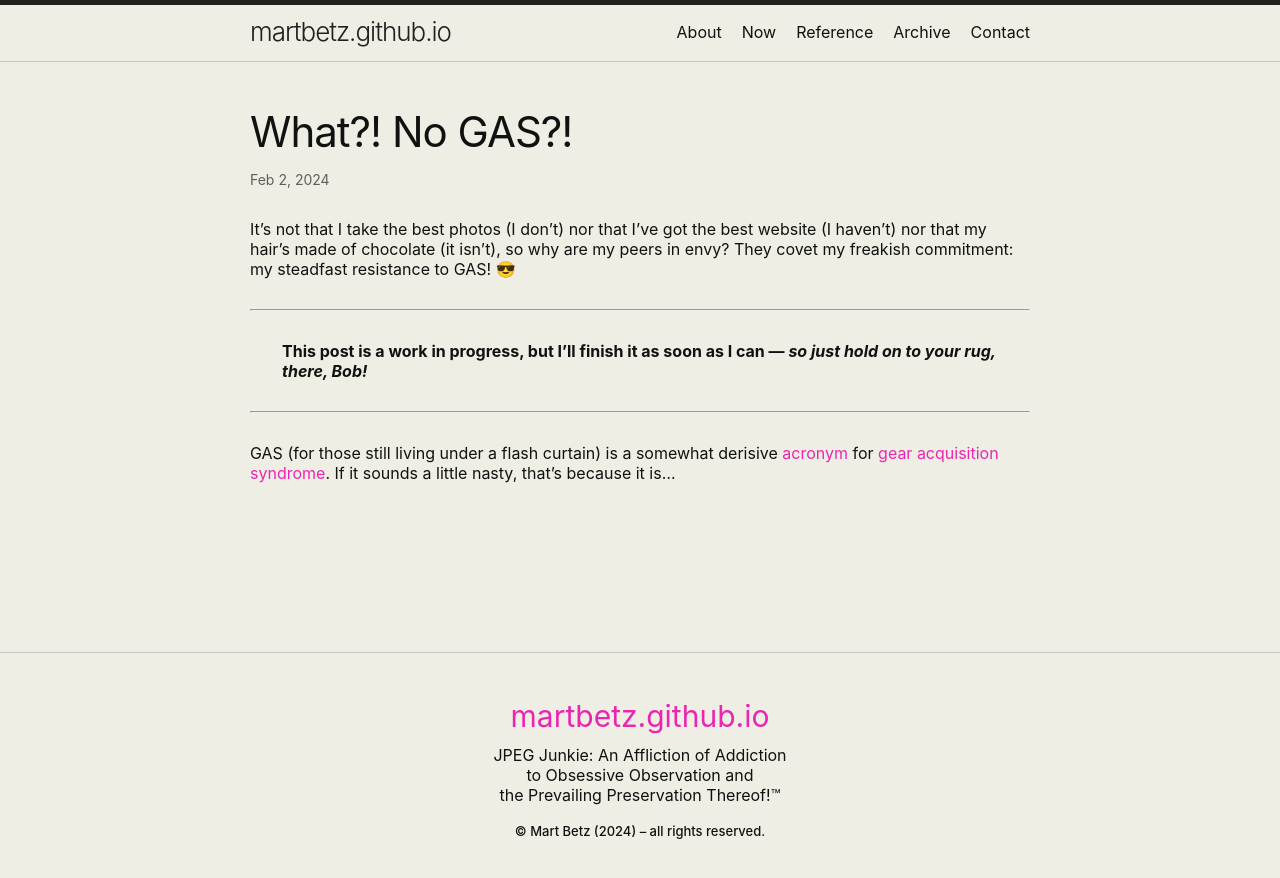
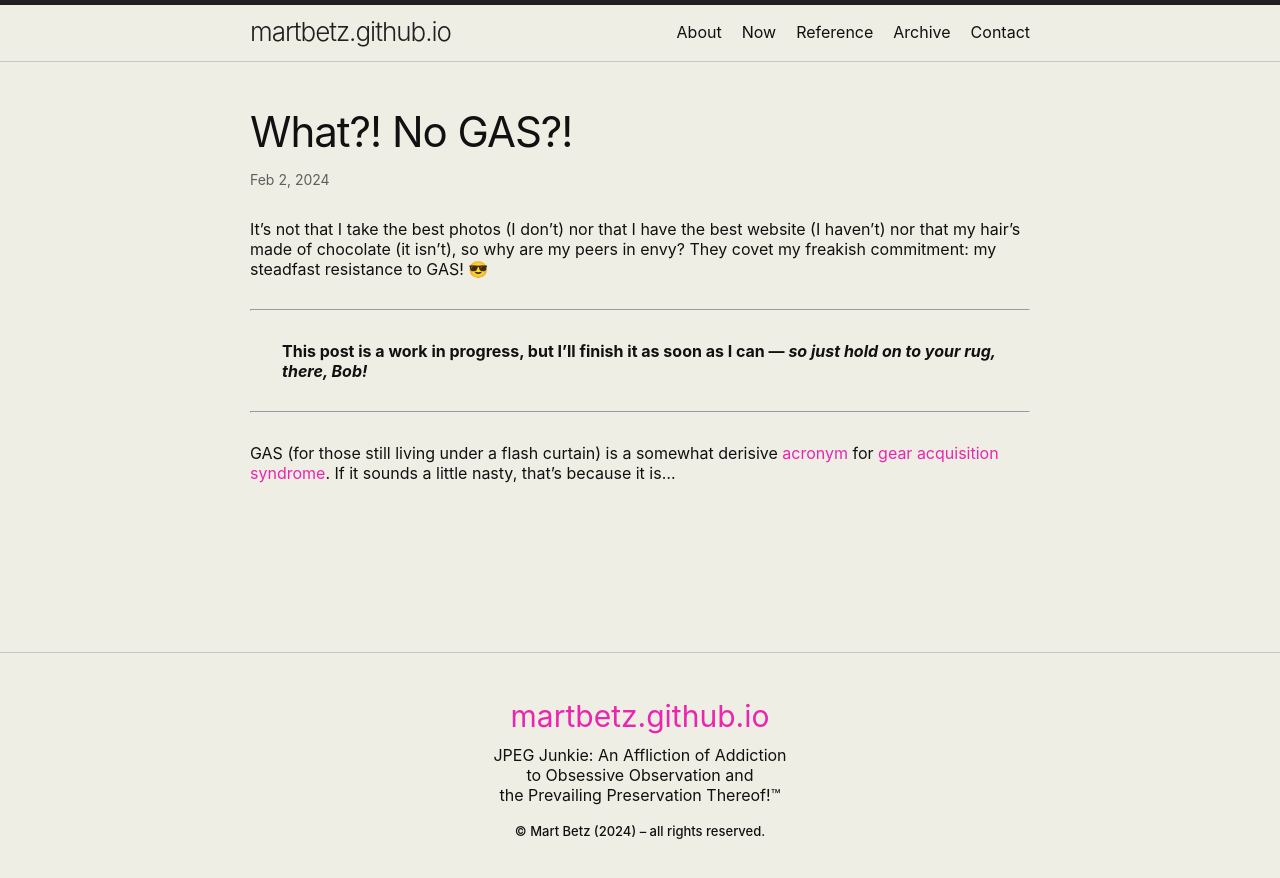
Before and after one commit to martbetz/martbetz.github.io, a Jekyll site: the page built from _posts/2024-02-02-what-no-gas.md, in a window 1280 px wide. Shown: the top 878 px of the page. Built offline with Jekyll 4.4.1, drawn with Linux system fonts in a browser that asks for light colours.

Commit message:
Update 2024-02-02-what-no-gas.md

```diff
--- a/_posts/2024-02-02-what-no-gas.md
+++ b/_posts/2024-02-02-what-no-gas.md
@@ -4,7 +4,7 @@
 caterories: article photography gear
 ---
 
-It’s not that I take the best photos (I don’t) nor that I’ve got the best website (I haven’t) nor that my hair’s made of chocolate (it isn’t), so why are my peers in envy? They covet my freakish commitment: my steadfast resistance to GAS! 😎
+It’s not that I take the best photos (I don’t) nor that I have the best website (I haven’t) nor that my hair’s made of chocolate (it isn’t), so why are my peers in envy? They covet my freakish commitment: my steadfast resistance to GAS! 😎
 
 <hr><p><span style="display:block; margin-left:2em; margin-right:2em">
 <b>This post is a work in progress, but I’ll finish it  as soon as I can — <i>so just hold on to your rug, there, Bob!</i></b><hr>
```
